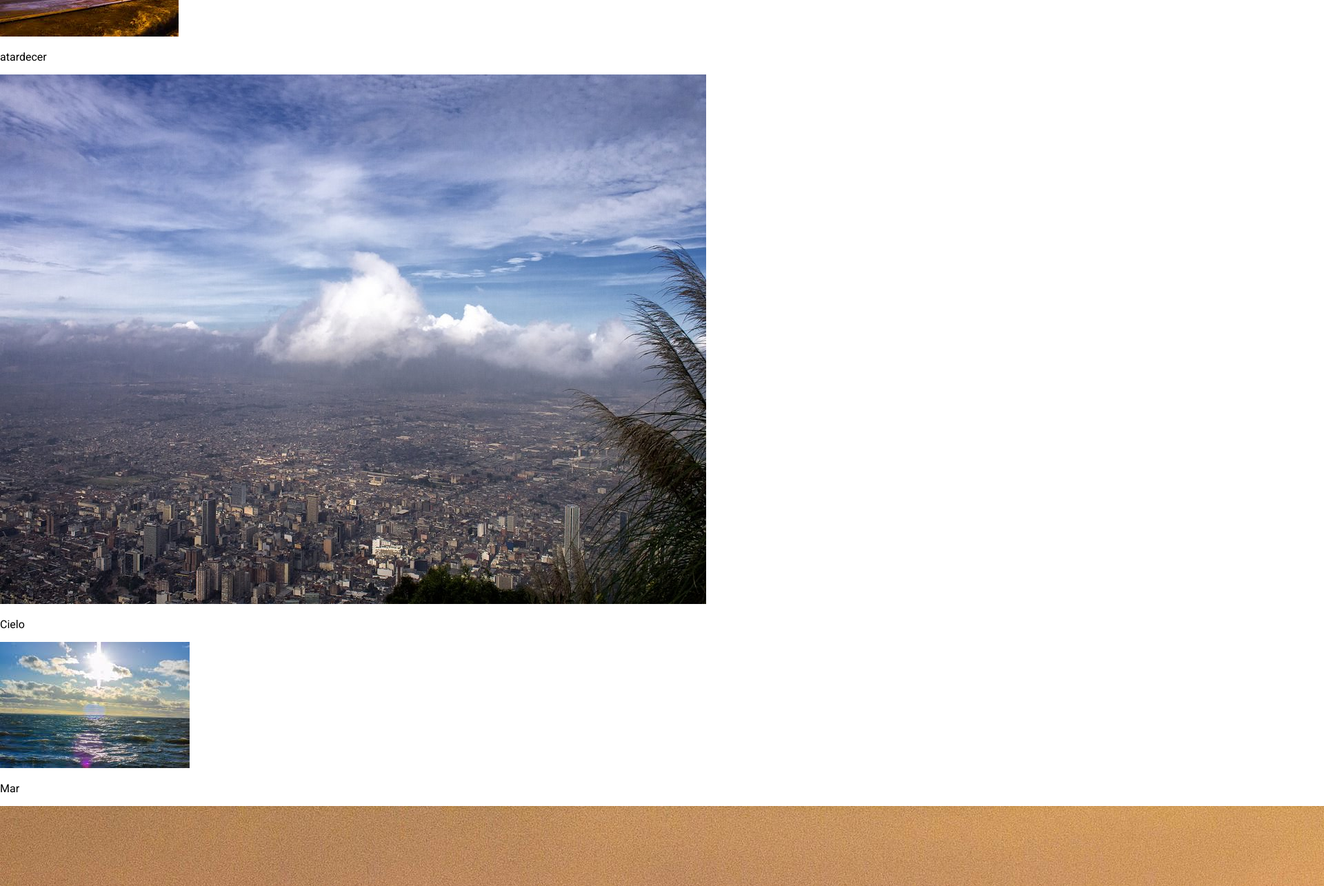
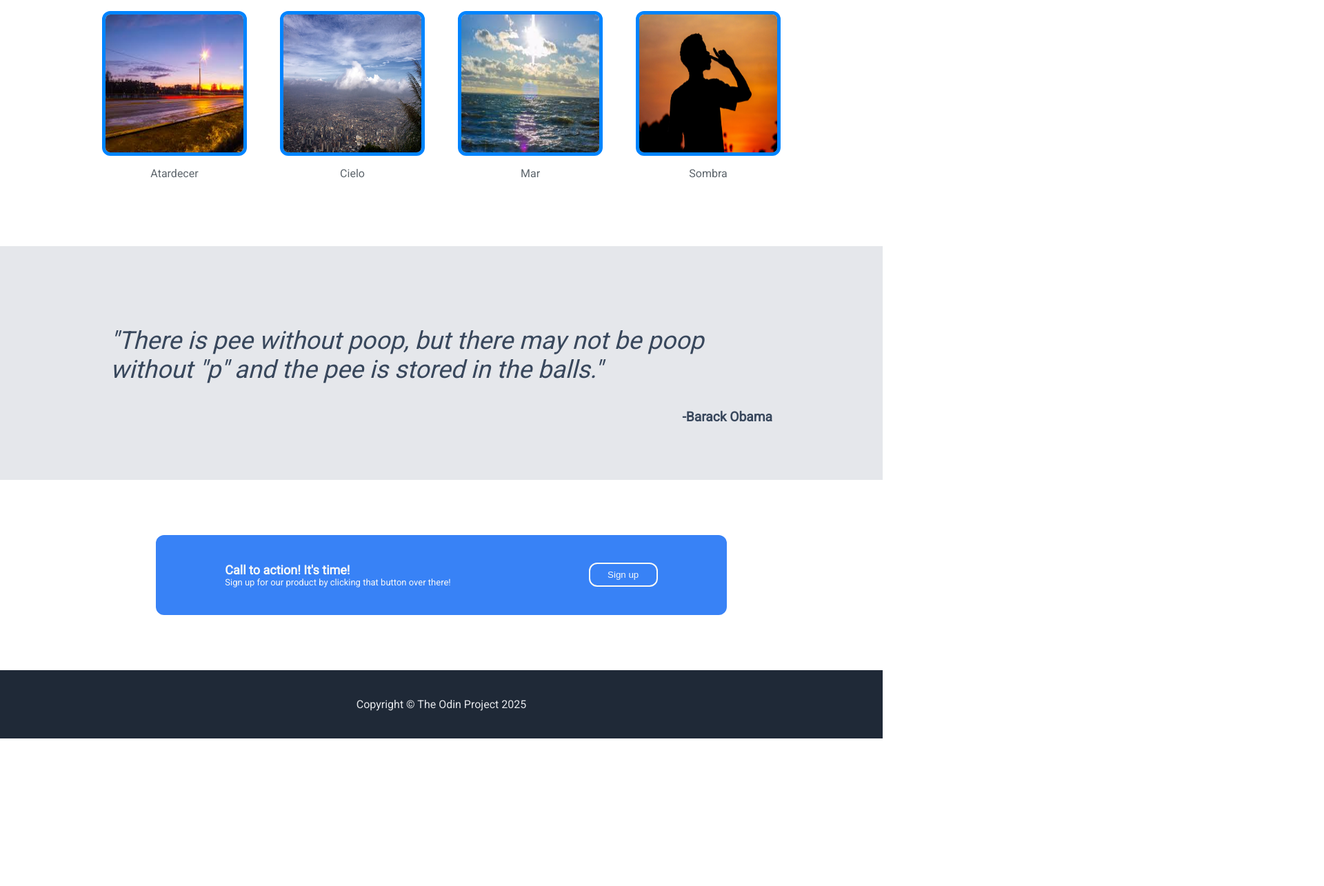
Before and after one commit to CesarMontolio/Landing-page, a plain HTML site: page index.html in a window 1280 px wide. Shown: the part 578-1863 px from the top of the page at 69% size, 1920 px wide, since content can reach past the window. After the commit the page ends 1649 px from the top, so only its background shows below. Drawn offline with Linux system fonts and the light colour scheme.

Commit message:
Finished Landing page

```diff
--- a/index.html
+++ b/index.html
@@ -8,54 +8,74 @@
     </head>
     <body>
         <div class="header">
+            <div class="header-content">
                 <div class="header-logo">
                     <p>Header Logo</p>
                 </div>
                 <div class="header-links">
                     <ul>
-                    <li>Link one</li>
-                    <li>Link two</li>
-                    <li>Link three</li>
+                        <li>Header Link one</li>
+                        <li>Header Link two</li>
+                        <li>Header Link three</li>
                     </ul>
                 </div>
             </div>
+        </div>
         <div class="hero">
+            <div class="hero-content">
                 <div class="hero-type">
                     <div class="hero-main-text">This website is awesome</div>
-                <div class="hero-sub-text">This website has some subtext under the main title. It's a smaller font and the color is lower contrast</div>
+                    <div class="hero-sub-text">This website has some subtext that goes here under the main title. It's a smaller font and the color is lower contrast</div>
                     <button type="button">Sign up!</button>
                 </div>
                 <div class="bonk">
                     <img src="./images/bonk.png">
                 </div>
             </div>
-        <div class="info">
-            <div class="info-header">Bonkers</div>
         </div>
         <div class="info-header">
             <div class="info-header-text">Some random information</div>
+            <div class="images">
+                <div class="image-atardecer">
                     <img src="./images/atardecer.jpeg">
-                <p>atardecer</p>
+                    <p>Atardecer</p>
+                </div>
+                <div class="image-cielo">
                     <img src="./images/cielo.jpg">
                         <p>Cielo</p>
+                </div>
+                <div class="image-mar">
                     <img src="./images/mar.jpeg">
                         <p>Mar</p>
+                </div>
+                <div class="image-sombra">
                     <img src="images/sombra.jpeg">
                         <p>Sombra</p>
                 </div>
+            </div>
+        </div>
             <div class="quote-section">
                 <div class="quote">
-                <p>"There is pee without poop, but there may not  be poop without "p"."</p>
+                    <p>"There is pee without poop, but there may not  be poop without "p" and the pee is stored in the balls."</p>
                 </div>
-            <div class="author">Barack Obama</div>
+                <div class="author">-Barack Obama</div>
             </div>
             <div class="action">
                 <div class="action-blue">
+                    <div class="action-text">
                         <div class="action-header">Call to action! It's time!</div>
                         <div class="action-subtext">Sign up for our product by clicking that button over there!</div>
+                    </div>
                     <button type="button">Sign up</button>
                 </div>
             </div>
-        <div class="footer">Copyright  ©  The Odin Project 2025</div>
+            <div class="footer">
+                <div class="footer-content">
+                    <div class="footer-text">
+                    Copyright  ©  The Odin Project 2025
+                    </div>
+                </div>
+            </div>
+        </div>
     </body>
 </html>
--- a/styles.css
+++ b/styles.css
@@ -8,19 +8,22 @@ body {
     margin-left: 0px;
 }
 
-
-.header-image{
-    width: 200px;
-    height: 50px;
+.info-header img{
+    width: 100px;
+    height: 100px;
 }
 
 .header{
+    background-color: #1f2937;
+}
+
+.header-content{
     display: flex;
     flex-direction: row;
     justify-content: space-between;
-    background-color: #1f2937;
-    padding-right: 20vh;
-    padding-left: 20vh;
+    margin-left: 20vh;
+    margin-right: 20vh;
+    align-items: center;
 }
 .header-logo{
     font-size: 24px;
@@ -31,28 +34,35 @@ body {
     display: flex;
     flex-direction: row;
     list-style-type: none;
-    gap: 8px;
+    gap: 24px;
     font-weight: 18px;
     color: #f9faf8;
 }
 
 .hero{
+    background-color: #1f2937;
+}
+
+.hero-content{
     display: flex;
     flex-direction: row;
     align-items: center;
     justify-content: space-between;
-    padding-right: 20vh;
-    padding-left: 20vh;
-    background-color: #1f2937;
+    margin: 10vh 20vh;
+    gap: 64px;
+    align-items: flex-start;
+    align-items: center;
 }
 
 .hero-type{
     display: flex;
     flex-direction: column;
+    gap: 16px;
 }
 
 .bonk img{
     width: 500px;
+    height: 234px;
 
 }
 
@@ -61,3 +71,157 @@ body {
     font-weight: 900;
     color: #f9faf8
 }
+
+.hero-sub-text{
+    font-size: 18px;
+    color: #e5e7eb
+}
+
+.hero-type button{
+    height: 35px;
+    width: 100px;
+    background-color: #3882f6;
+    border-radius: 12px;
+    border-style: none;
+    color: #f9f9f8;
+}
+
+.info-header{
+    margin: 5vh 20vh 10vh;
+    display: flex;
+    flex-direction: column;
+    align-items: center;
+    gap: 32px;
+}
+
+.info-header-text{
+    font-size: 36px;
+    font-weight: 900;
+    color: #1f2937
+}
+
+.images{
+    display: flex;
+    flex-direction: row;
+    gap: 48px;
+}
+
+.images img{
+    border: 5px solid #0084ff;
+    border-radius: 12px;
+    width: 200px;
+    height: 200px;
+}
+.image-atardecer{
+    display: flex;
+    flex-direction: column;
+    align-items: center;
+    font-size: 16px;
+    color: rgb(92, 100, 107);
+}
+
+.image-cielo{
+    display: flex;
+    flex-direction: column;
+    align-items: center;
+    font-size: 16px;
+    color: rgb(92, 100, 107)
+}
+
+.image-mar{
+    display: flex;
+    flex-direction: column;
+    align-items: center;
+    font-size: 16px;
+    color: rgb(92, 100, 107)
+}
+
+.image-sombra{
+    display: flex;
+    flex-direction: column;
+    align-items: center;
+    font-size: 16px;
+    color: rgb(92, 100, 107)
+}
+
+.quote-section{
+    background-color: #e5e7eb;
+    color: #38475c;
+    display: flex;
+    flex-direction: column;
+}
+
+.quote{
+    font-size: 36px;
+    font-style: italic;
+    align-self: flex-end;
+    margin: 10vh 20vh 0vh 20vh;
+}
+
+.author{
+    display: flex;
+    align-self: flex-end;
+    margin: 0vh 20vh 10vh 0vh;
+    font-weight: bolder;
+    font-size: larger;
+}
+
+.action{
+    display: flex;
+    align-self: center;
+    margin: 10vh 20vh;
+}
+.action-blue{
+    display: flex;
+    flex-direction: row;
+    gap: 200px;
+    background-color: #3882f6;
+    padding: 40px 100px;
+    border-radius: 12px;
+    flex-shrink: 0;
+}
+.action-text{
+    display: flex;
+    flex-direction: column;
+}
+.action-header{
+    color:#f9f9f8;
+    font-size: large;
+    font-weight: 900;
+}
+.action-subtext{
+    color:#f9f9f8;
+    font-size: small;
+    font-weight: 100;
+}
+
+.action-blue button{
+    display: flex;
+    justify-self: flex-end;
+    align-items: center;
+    background-color: #3882f6;
+    border-style: solid;
+    border-radius: 12px;
+    border-color: #f9f9f8;
+    height: 35px;
+    width: 100px;
+    justify-content: center;
+    color: #f9f9f8;
+}
+.footer{
+    background-color: #1f2937;
+}
+
+.footer-content{
+    display: flex;
+    flex-direction: row;
+    justify-content: center;
+    align-items: center;
+    margin:5vh 20vh;
+    align-items: center;
+}
+.footer-text{
+    color:#e5e7eb;
+    display: flex;
+    justify-content: center;
+}
```
Lines whose indentation alone changed are shown as unchanged.
